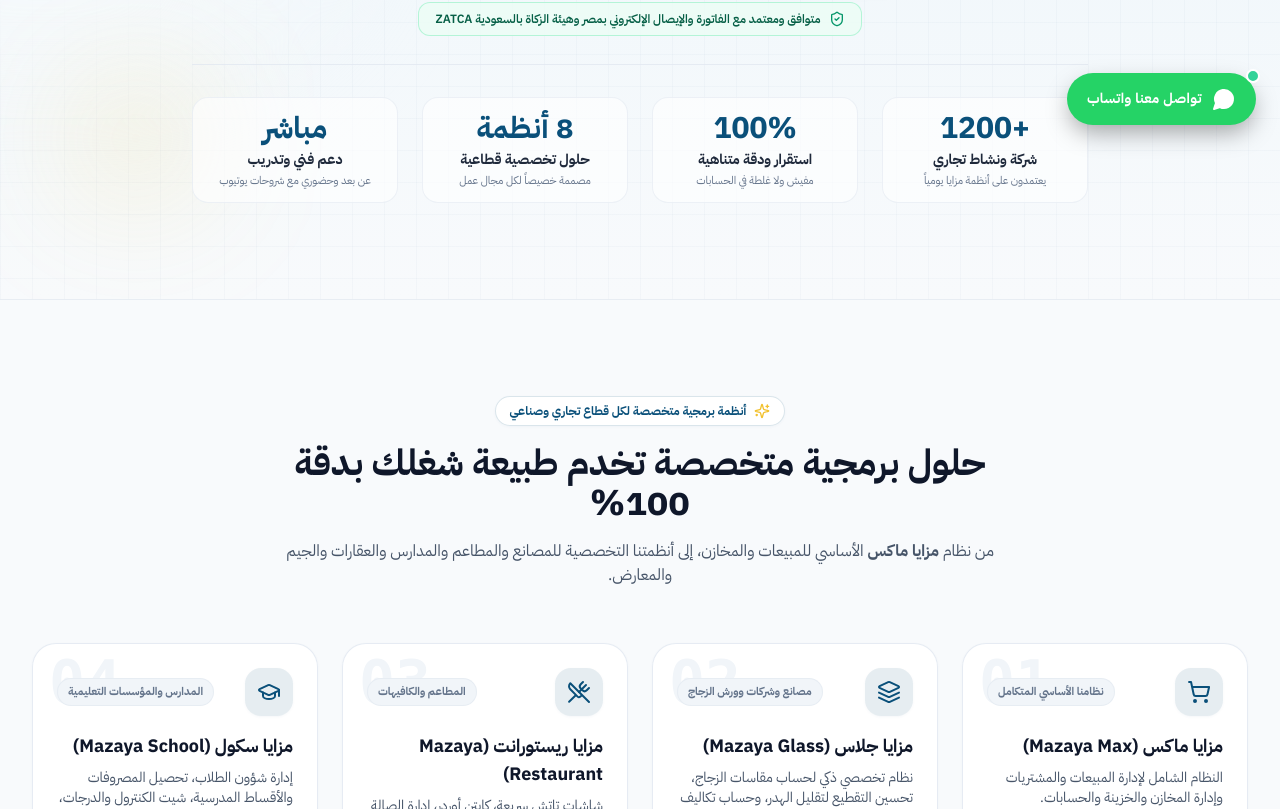
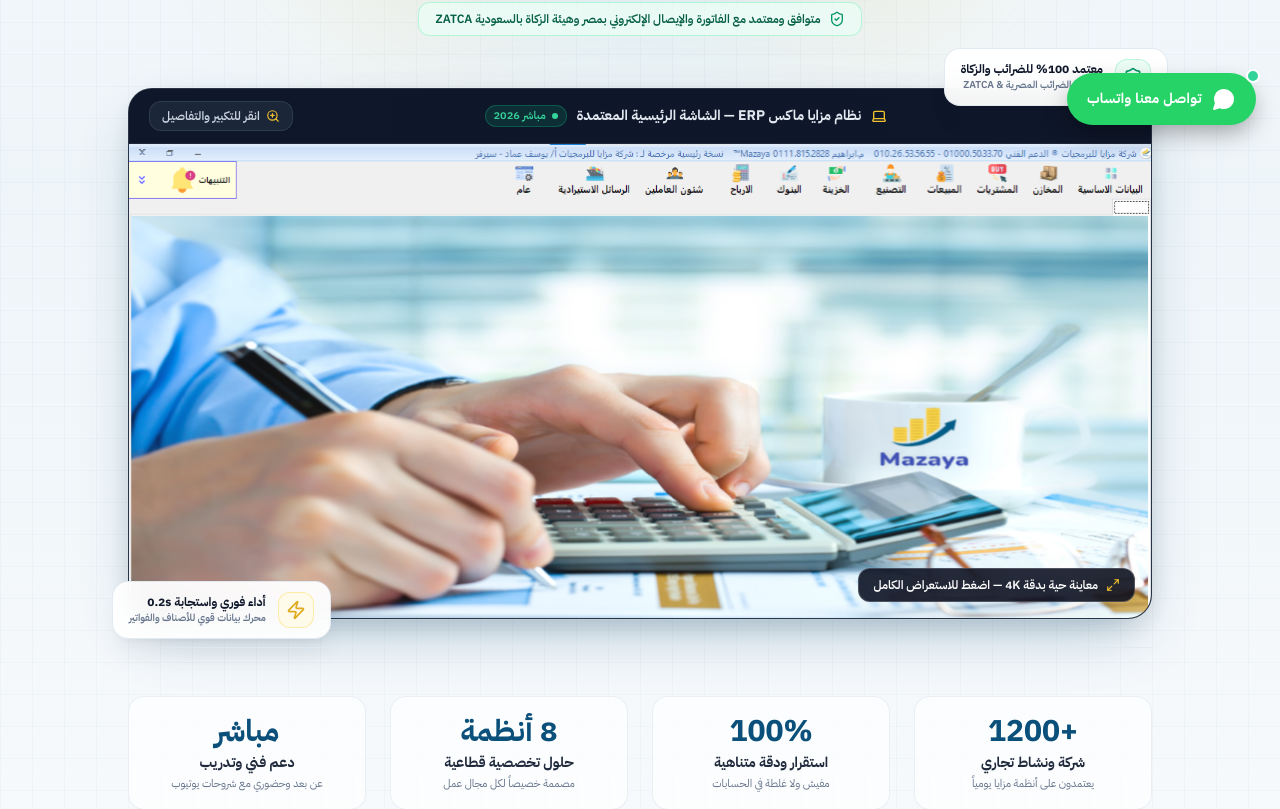
Before and after one commit to eng0youssef/Mazaya-web-site, a Next.js app: page / in a window 1280 px wide. Shown: the part 651-1460 px from the top of the page. Built offline with nearby package versions, Linux system fonts and the light colour scheme; no server answers.

Commit message:
feat: enhance hero section with 3d software window mockup and atmospheric glow

```diff
--- a/src/components/sections/HeroSection.tsx
+++ b/src/components/sections/HeroSection.tsx
@@ -5,29 +5,39 @@ import Link from "next/link";
 import {
   Play,
   ArrowLeft,
-  Sparkles,
   ShieldCheck,
-  CheckCircle2
+  CheckCircle2,
+  ZoomIn,
+  Maximize2,
+  Laptop,
+  Zap
 } from "lucide-react";
 import { TRUST_METRICS } from "@/data/mazaya-data";
 import VideoModal from "@/components/ui/VideoModal";
 import AnimatedCounter from "@/components/ui/AnimatedCounter";
+import ImageLightboxModal from "@/components/ui/ImageLightboxModal";
 
 export default function HeroSection() {
   const [isVideoOpen, setIsVideoOpen] = useState(false);
+  const [isImageOpen, setIsImageOpen] = useState(false);
 
   return (
-    <section className="relative overflow-hidden bg-gradient-to-b from-[#F8FAFC] via-[#F0F7FB] to-[#F8FAFC] pt-12 pb-16 lg:pt-20 lg:pb-24 border-b border-slate-200/70">
+    <section className="relative overflow-hidden bg-gradient-to-b from-[#F8FAFC] via-[#EEF5F9] to-[#F8FAFC] pt-12 pb-16 lg:pt-20 lg:pb-24 border-b border-slate-200/70">
 
-      {/* Background Decorative Pattern & Radial Highlights */}
-      <div className="absolute inset-0 bg-grid-pattern opacity-60 pointer-events-none" />
-      <div className="absolute top-1/4 start-1/2 -translate-x-1/2 w-[600px] h-[400px] bg-gradient-to-b from-[#0A507A]/8 to-[#F2C12E]/10 rounded-full blur-3xl pointer-events-none" />
+      {/* Background Subtle Grid Pattern */}
+      <div className="absolute inset-0 bg-grid-pattern opacity-70 pointer-events-none" />
 
-      {/* Ambient Floating Glow Circles (like modern ERP portals) */}
-      <div className="absolute top-16 start-12 w-28 h-28 rounded-full bg-[#0A507A]/10 blur-2xl animate-float-slow pointer-events-none" />
-      <div className="absolute bottom-24 end-16 w-36 h-36 rounded-full bg-[#F2C12E]/15 blur-3xl animate-float-reverse pointer-events-none" />
+      {/* Atmospheric Multi-layer Radial Glow (Navy, Sky, Gold) behind Heading */}
+      <div
+        aria-hidden="true"
+        className="absolute top-10 left-1/2 -translate-x-1/2 w-[900px] max-w-[95vw] h-[550px] bg-[radial-gradient(circle_at_center,rgba(10,80,122,0.18)_0%,rgba(2,132,199,0.12)_35%,rgba(242,193,46,0.14)_65%,transparent_80%)] blur-3xl pointer-events-none"
+      />
 
-      <div className="relative max-w-5xl mx-auto px-4 sm:px-6 lg:px-8">
+      {/* Ambient Floating Glow Circles */}
+      <div className="absolute top-16 start-12 w-36 h-36 rounded-full bg-[#0A507A]/12 blur-3xl animate-float-slow pointer-events-none" />
+      <div className="absolute top-48 end-12 w-44 h-44 rounded-full bg-[#F2C12E]/18 blur-3xl animate-float-reverse pointer-events-none" />
+
+      <div className="relative max-w-6xl mx-auto px-4 sm:px-6 lg:px-8">
         <div className="flex flex-col items-center text-center space-y-7">
 
           {/* Animated Badge */}
@@ -109,23 +119,112 @@ export default function HeroSection() {
             <span>متوافق ومعتمد مع الفاتورة والإيصال الإلكتروني بمصر وهيئة الزكاة بالسعودية ZATCA</span>
           </div>
 
-          {/* Trust Metrics Bar */}
+          {/* ========================================================================= */}
+          {/* Visual Anchor: 3D Elevated Software Window Mockup (Main System Showcase) */}
+          {/* ========================================================================= */}
           <div
             data-aos="fade-up"
             data-aos-delay="300"
-            className="pt-8 mt-2 border-t border-slate-200/80 w-full max-w-4xl grid grid-cols-2 sm:grid-cols-4 gap-6"
+            className="relative w-full max-w-5xl pt-4 sm:pt-6"
+          >
+            {/* Ambient Backlight Glow behind Mockup */}
+            <div
+              aria-hidden="true"
+              className="absolute top-1/2 left-1/2 -translate-x-1/2 -translate-y-1/2 w-4/5 h-[320px] bg-gradient-to-r from-[#0A507A]/25 via-[#0284C7]/20 to-[#F2C12E]/25 blur-3xl rounded-full pointer-events-none -z-10"
+            />
+
+            {/* Floating Smart Badge 1: Top Start (Desktop Only) */}
+            <div className="hidden lg:flex items-center gap-3 px-4 py-2.5 rounded-2xl bg-white/95 backdrop-blur-md border border-slate-200/90 shadow-xl shadow-slate-900/5 absolute -top-4 -start-4 z-20 animate-float-slow">
+              <div className="w-9 h-9 rounded-xl bg-emerald-50 text-emerald-600 flex items-center justify-center border border-emerald-200/70 shadow-xs flex-shrink-0">
+                <ShieldCheck className="w-5 h-5 text-emerald-600" />
+              </div>
+              <div className="text-right">
+                <div className="text-xs font-black text-slate-900">معتمد 100% للضرائب والزكاة</div>
+                <div className="text-[10px] font-semibold text-slate-500">مصلحة الضرائب المصرية & ZATCA</div>
+              </div>
+            </div>
+
+            {/* Floating Smart Badge 2: Bottom End (Desktop Only) */}
+            <div className="hidden lg:flex items-center gap-3 px-4 py-2.5 rounded-2xl bg-white/95 backdrop-blur-md border border-slate-200/90 shadow-xl shadow-slate-900/5 absolute -bottom-5 -end-4 z-20 animate-float-reverse">
+              <div className="w-9 h-9 rounded-xl bg-amber-50 text-amber-600 flex items-center justify-center border border-amber-200/70 shadow-xs flex-shrink-0">
+                <Zap className="w-5 h-5 text-[#DEAA20]" />
+              </div>
+              <div className="text-right">
+                <div className="text-xs font-black text-slate-900">أداء فوري واستجابة 0.2s</div>
+                <div className="text-[10px] font-semibold text-slate-500">محرك بيانات قوي للأصناف والفواتير</div>
+              </div>
+            </div>
+
+            {/* Luxury Acrylic Window Mockup Container */}
+            <div
+              onClick={() => setIsImageOpen(true)}
+              className="group relative cursor-zoom-in rounded-2xl sm:rounded-3xl bg-slate-950 border border-slate-700/80 shadow-[0_25px_60px_-15px_rgba(10,80,122,0.3),0_10px_30px_-10px_rgba(15,23,42,0.2)] hover:shadow-[0_35px_80px_-15px_rgba(10,80,122,0.4),0_15px_40px_-5px_rgba(242,193,46,0.2)] transition-all duration-500 hover:border-slate-500 overflow-hidden ring-1 ring-white/10"
+            >
+              {/* Acrylic macOS / Windows 11 Titlebar */}
+              <div className="flex items-center justify-between px-3.5 py-2.5 sm:px-5 sm:py-3 bg-gradient-to-r from-slate-900 via-slate-900/95 to-slate-900 border-b border-slate-800 text-xs select-none">
+
+                {/* Window Controls (Traffic Lights) */}
+                <div className="flex items-center gap-2">
+                  <span className="w-2.5 sm:w-3 h-2.5 sm:h-3 rounded-full bg-rose-500 inline-block shadow-2xs" />
+                  <span className="w-2.5 sm:w-3 h-2.5 sm:h-3 rounded-full bg-amber-400 inline-block shadow-2xs" />
+                  <span className="w-2.5 sm:w-3 h-2.5 sm:h-3 rounded-full bg-emerald-500 inline-block shadow-2xs" />
+                </div>
+
+                {/* Center Title & Status Badge */}
+                <div className="flex items-center gap-2 sm:gap-2.5 font-bold text-slate-200">
+                  <Laptop className="w-3.5 h-3.5 sm:w-4 sm:h-4 text-[#F2C12E]" />
+                  <span className="text-xs sm:text-sm">نظام مزايا ماكس ERP — الشاشة الرئيسية المعتمدة</span>
+                  <span className="hidden sm:inline-flex items-center gap-1.5 px-2 py-0.5 rounded-full bg-emerald-500/15 border border-emerald-500/30 text-emerald-400 text-[11px] font-semibold">
+                    <span className="w-1.5 h-1.5 rounded-full bg-emerald-400 animate-pulse" />
+                    <span>مباشر 2026</span>
+                  </span>
+                </div>
+
+                {/* Zoom Affordance Action */}
+                <div className="flex items-center gap-1.5 text-[11px] sm:text-xs font-semibold text-slate-300 group-hover:text-white transition bg-slate-800/90 group-hover:bg-[#0A507A] px-2.5 py-1 sm:px-3 sm:py-1.5 rounded-xl border border-slate-700/80">
+                  <ZoomIn className="w-3.5 h-3.5 text-[#F2C12E]" />
+                  <span className="hidden sm:inline">انقر للتكبير والتفاصيل</span>
+                  <span className="sm:hidden">تكبير</span>
+                </div>
+              </div>
+
+              {/* Actual Dashboard Screenshot */}
+              <div className="relative overflow-hidden bg-slate-950 aspect-[1024/475]">
+                <img
+                  src="/screenshots/mazaya-main-dashboard.png"
+                  alt="الشاشة الرئيسية ونظام لوحة التحكم لنظام مزايا ماكس ERP لإدارة المبيعات والمخازن والحسابات"
+                  className="w-full h-full object-cover sm:object-contain select-none group-hover:scale-[1.012] transition-transform duration-500"
+                  loading="eager"
+                />
+
+                {/* Floating Bottom Left Badge overlay on image */}
+                <div className="absolute bottom-2.5 start-2.5 sm:bottom-4 sm:start-4 bg-slate-950/85 backdrop-blur-md text-white text-[10px] sm:text-xs font-semibold px-2.5 py-1.5 sm:px-3.5 sm:py-2 rounded-xl border border-white/20 flex items-center gap-2 shadow-2xl">
+                  <Maximize2 className="w-3.5 h-3.5 text-[#F2C12E]" />
+                  <span>معاينة حية بدقة 4K — اضغط للاستعراض الكامل</span>
+                </div>
+              </div>
+            </div>
+          </div>
+
+          {/* ========================================================================= */}
+          {/* Trust Metrics Bar (Anchored smoothly under the Visual Anchor)             */}
+          {/* ========================================================================= */}
+          <div
+            data-aos="fade-up"
+            data-aos-delay="400"
+            className="pt-10 sm:pt-12 mt-6 sm:mt-8 border-t border-slate-200/80 w-full max-w-5xl grid grid-cols-2 sm:grid-cols-4 gap-4 sm:gap-6"
           >
             {TRUST_METRICS.map((metric, idx) => (
               <div
                 key={idx}
                 data-aos="zoom-in"
-                data-aos-delay={300 + idx * 80}
-                className="flex flex-col items-center text-center p-3 rounded-2xl bg-white/60 border border-slate-200/60 shadow-xs hover:shadow-soft transition-all"
+                data-aos-delay={400 + idx * 80}
+                className="flex flex-col items-center text-center p-3.5 sm:p-4 rounded-2xl bg-white/70 backdrop-blur-xs border border-slate-200/70 shadow-xs hover:shadow-soft hover:border-[#0A507A]/30 transition-all"
               >
                 <AnimatedCounter
                   value={metric.value}
                   duration={3500}
-                  delay={300 + idx * 80}
+                  delay={400 + idx * 80}
                   className="text-2xl sm:text-3xl font-extrabold text-[#0A507A]"
                 />
                 <span className="text-xs sm:text-sm font-bold text-slate-800 mt-1">
@@ -148,6 +247,16 @@ export default function HeroSection() {
         youtubeId="X0mdQtelSdk"
         title="شرح شامل لنظام مزايا ماكس لإدارة المبيعات والمخازن"
       />
+
+      {/* Interactive 4K Fullscreen Image Lightbox Modal */}
+      <ImageLightboxModal
+        isOpen={isImageOpen}
+        onClose={() => setIsImageOpen(false)}
+        imageSrc="/screenshots/mazaya-main-dashboard.png"
+        imageAlt="الشاشة الرئيسية لنظام مزايا ماكس ERP"
+        title="نظام مزايا ماكس ERP — الشاشة الرئيسية ولوحة التحكم الشاملة"
+        subtitle="معاينة تفصيلية لجميع أقسام النظام: المبيعات، المشتريات، المخازن، الخزينة والبنوك، شؤون الموظفين، والتقارير المالية"
+      />
     </section>
   );
 }
```
Also changed, not shown: public/screenshots/mazaya-main-dashboard.png (added).
